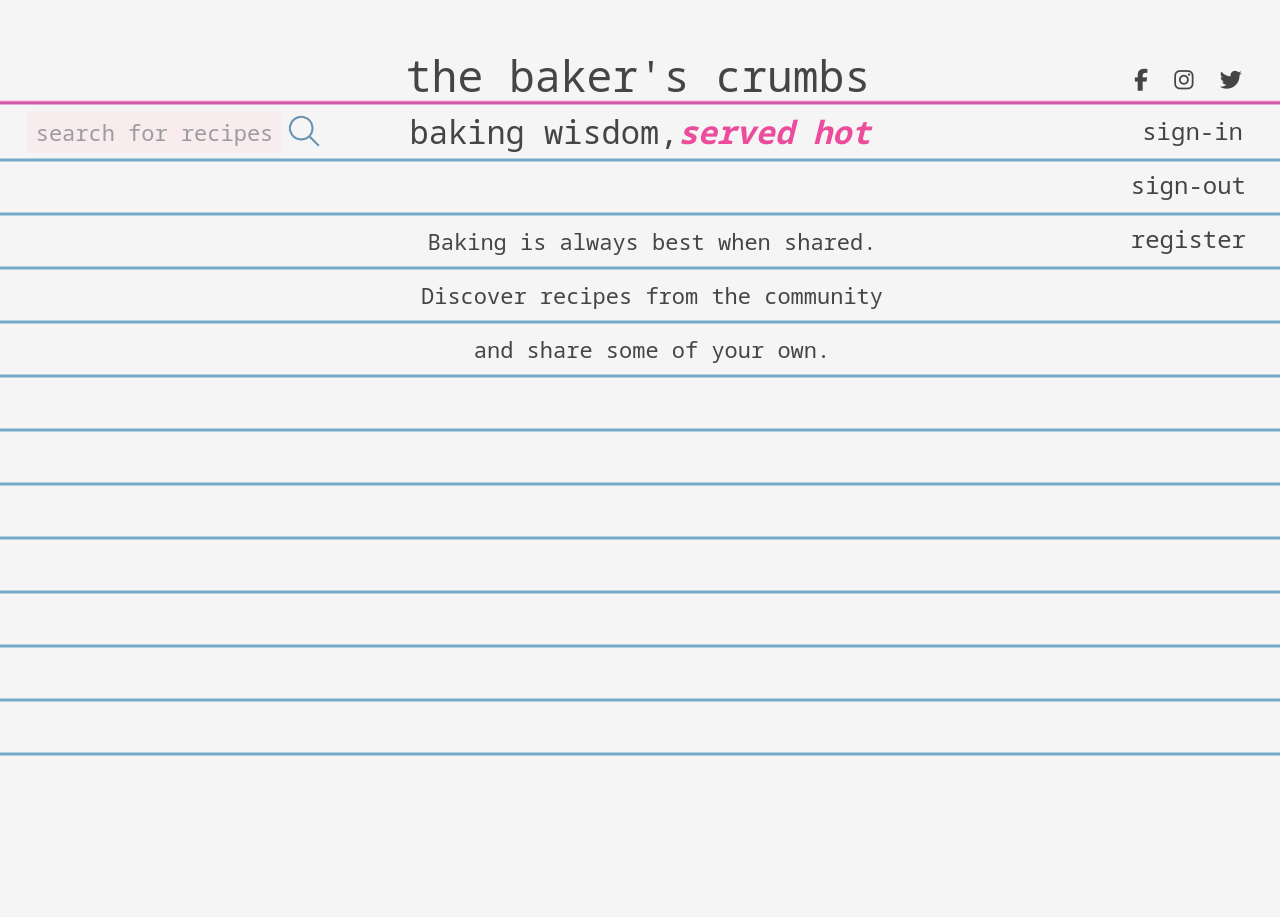
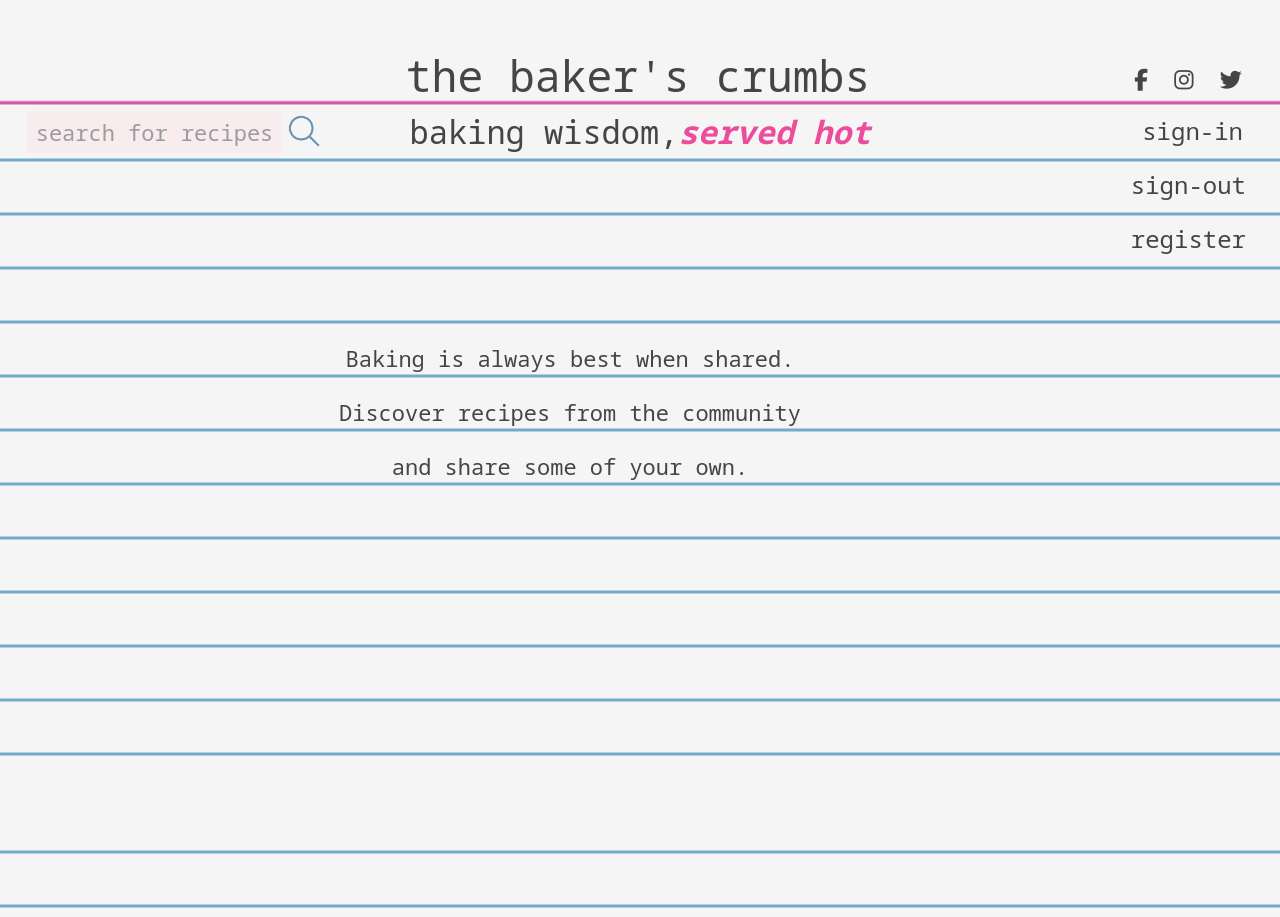
Before and after one commit to thomasmcquillan/the-bakers-crumbs, a Flask app: page / in a window 1280 px wide. Before the commit the page ends 756 px from the top, so only its background shows below. Run offline with Flask 2, Linux system fonts and the light colour scheme; data that the repository does not hold is empty; some libraries are stand-ins or nearby versions.

Commit message:
Fix layout problems

```diff
--- a/static/css/style.css
+++ b/static/css/style.css
@@ -3,7 +3,7 @@ body {
     font-weight: 300;
     font-size: 22px;
     line-height: 54px;
-    flex-direction: column;
+    /* flex-direction: column; */
     color: #454545;
     text-decoration: none;
     display: flex;
@@ -11,7 +11,6 @@ body {
     flex-wrap: wrap;
     z-index: -5;
     padding: 0;
-    min-height: 100vh;
     display: flex;
     min-width: 100vw;
     min-height: 100vh;
--- a/templates/base.html
+++ b/templates/base.html
@@ -19,7 +19,7 @@
     <title>The Baker's Crumbs</title>
 </head>
 
-<body class="container-fluid">
+<body>
     <header class="tbc-header container-fluid">
         <div class="social-nav d-none d-md-flex">
             <ul class="social-links justify-content-center">
@@ -64,11 +64,11 @@
             </a>
         </nav>
     </header>
-    <main class="row">
+
+    <main class="container">
+        {% block content %}
+        {% endblock %}
     </main>
-
-    {% block content %}
-    {% endblock %}
 
     <script src="https://code.jquery.com/jquery-3.5.1.slim.min.js"
         integrity="sha384-DfXdz2htPH0lsSSs5nCTpuj/zy4C+OGpamoFVy38MVBnE+IbbVYUew+OrCXaRkfj" crossorigin="anonymous">
--- a/templates/profile.html
+++ b/templates/profile.html
@@ -28,12 +28,12 @@
         {% for recipe in recipes %}
         <!-- Will display any recipes contributed by current user -->
         {% if session.user|lower == recipe.created_by|lower %}
-        <div class="col-10 col-md-5 col-lg-4 mx-auto">
-            <a href="{{ url_for('view_recipe', recipe_id=recipe._id) }}">
+        <!-- <div class="col-10 col-md-5 col-lg-4 mx-auto"> -->
+            <a href="{{ url_for('view_recipe', recipe_id=recipe._id) }}" class="col-10 col-md-6 mx-auto">
                 <img src="{{ recipe.image_url }}" alt="{{ recipe.recipe_name }}" class="img-fluid recipe-thumb">
                 <h4 class="tbc-links">{{ recipe.recipe_name }}</h4>
             </a>
-        </div>
+        <!-- </div> -->
         {% endif %}
         {% endfor %}
     </div>
```
